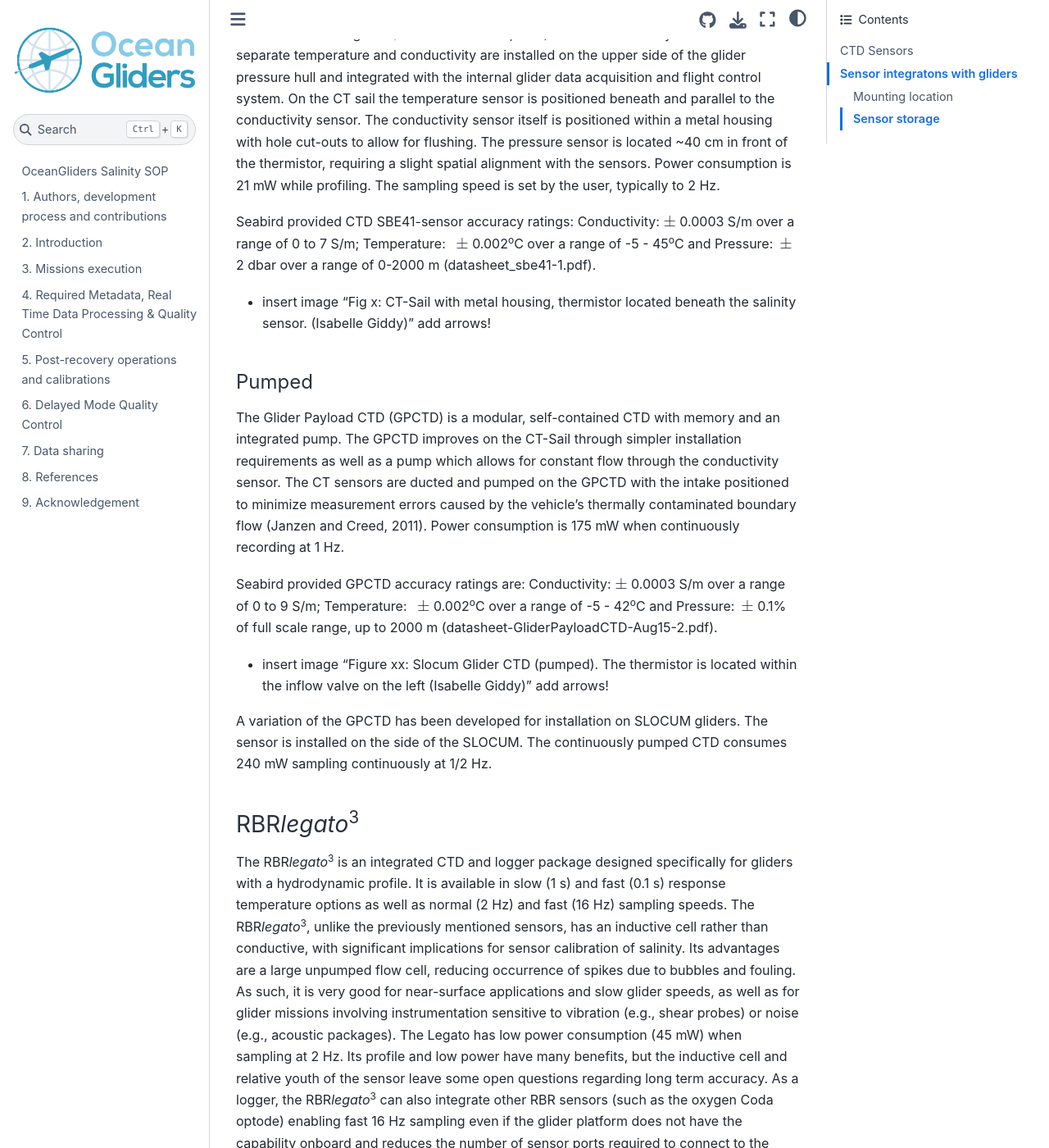
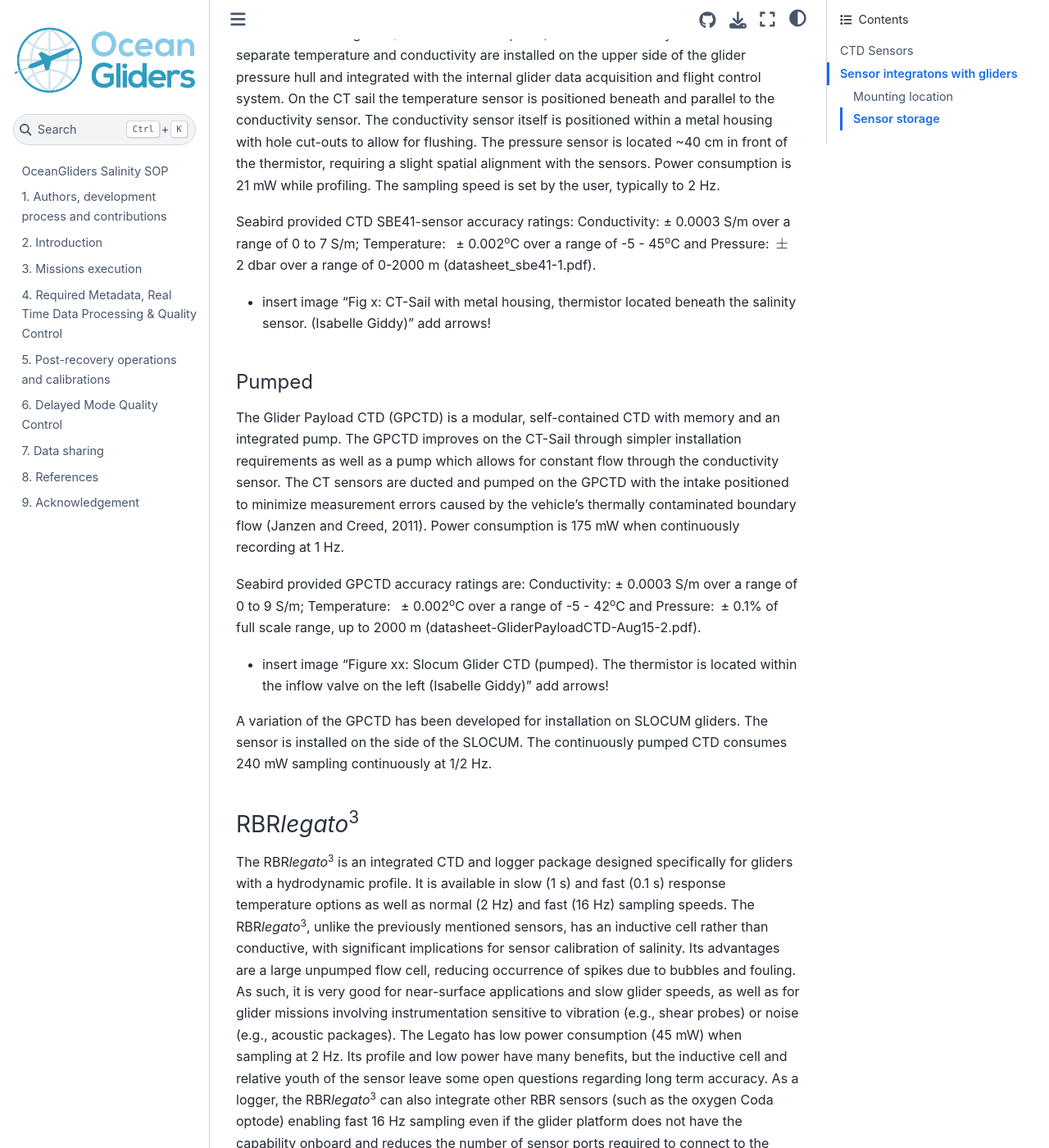
Before and after one commit to OceanGlidersCommunity/Salinity_SOP, a Jupyter Book: the page built from sections/salinity_sensors_integration.md, in a window 1280 px wide and 1400 px high, scrolled down 765 px. Shown: the whole window at 82% size. Built offline with Jupyter Book 1.0.4 settings and Sphinx 7.4.7 and the Sphinx Book theme 1.1.4, drawn with Linux system fonts in a browser that asks for light colours; pages that are not in the unit, such as notebooks, are missing from menus; some of the changed text lies outside the part shown.

Commit message:
Update salinity_sensors_integration.md

```diff
--- a/sections/salinity_sensors_integration.md
+++ b/sections/salinity_sensors_integration.md
@@ -19,7 +19,7 @@ The conductivity sensor itself is positioned within a metal housing with hole cu
 Power consumption is 21 mW while profiling.
 The sampling speed is set by the user, typically to 2 Hz.
 
-Seabird provided CTD SBE41-sensor accuracy ratings: Conductivity: $\pm$ 0.0003 S/m over a range of 0 to 7 S/m; Temperature:  $\pm$ 0.002<sup>o</sup>C over a range of -5 - 45<sup>o</sup>C and Pressure: $\pm$ 2 dbar over a range of 0-2000 m (datasheet_sbe41-1.pdf).
+Seabird provided CTD SBE41-sensor accuracy ratings: Conductivity:  ± 0.0003 S/m over a range of 0 to 7 S/m; Temperature:  ± 0.002<sup>o</sup>C over a range of -5 - 45<sup>o</sup>C and Pressure: $\pm$ 2 dbar over a range of 0-2000 m (datasheet_sbe41-1.pdf).
 
 - insert image "Fig x: CT-Sail with metal housing, thermistor located beneath the salinity sensor. (Isabelle Giddy)" add arrows!
 
@@ -29,7 +29,7 @@ The GPCTD improves on the CT-Sail through simpler installation requirements as w
 The CT sensors are ducted and pumped on the GPCTD with the intake positioned to minimize measurement errors caused by the vehicle’s thermally contaminated boundary flow (Janzen and Creed, 2011).
 Power consumption is 175 mW when continuously recording at 1 Hz.
 
-Seabird provided GPCTD accuracy ratings are: Conductivity: $\pm$ 0.0003 S/m over a range of 0 to 9 S/m; Temperature:  $\pm$ 0.002<sup>o</sup>C over a range of -5 - 42<sup>o</sup>C and Pressure: $\pm$ 0.1% of full scale range, up to 2000 m (datasheet-GliderPayloadCTD-Aug15-2.pdf).
+Seabird provided GPCTD accuracy ratings are: Conductivity: ± 0.0003 S/m over a range of 0 to 9 S/m; Temperature:  ± 0.002<sup>o</sup>C over a range of -5 - 42<sup>o</sup>C and Pressure: ± 0.1% of full scale range, up to 2000 m (datasheet-GliderPayloadCTD-Aug15-2.pdf).
 
 - insert image "Figure xx: Slocum Glider CTD (pumped). The thermistor is located within the inflow valve on the left (Isabelle Giddy)" add arrows!
 
@@ -43,7 +43,7 @@ Its advantages are a large unpumped flow cell, reducing occurrence of spikes due
 As such, it is very good for near-surface applications and slow glider speeds, as well as for glider missions involving instrumentation sensitive to vibration (e.g., shear probes) or noise (e.g., acoustic packages).
 The Legato has low power consumption (45 mW) when sampling at 2 Hz. Its profile and low power have many benefits, but the inductive cell and relative youth of the sensor leave some open questions regarding long term accuracy.
 As a logger, the RBR*legato*<sup>3</sup> can also integrate other RBR sensors (such as the oxygen Coda optode) enabling fast 16 Hz sampling even if the glider platform does not have the capability onboard and reduces the number of sensor ports required to connect to the glider.
-The RBR*legato*<sup>3</sup> has a manufacturer-provided accuracy of $\pm$ 0.002<sup>o</sup>C (ITS-90) over a range of -5 to +35<sup>o</sup>C (https://rbr-global.com/products/oem/rbrlegato).
+The RBR*legato*<sup>3</sup> has a manufacturer-provided accuracy of ± 0.002<sup>o</sup>C (ITS-90) over a range of -5 to +35<sup>o</sup>C (https://rbr-global.com/products/oem/rbrlegato).
 
 ## Sensor integratons with gliders
 
```
